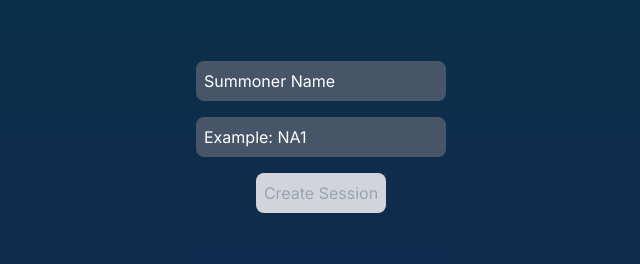
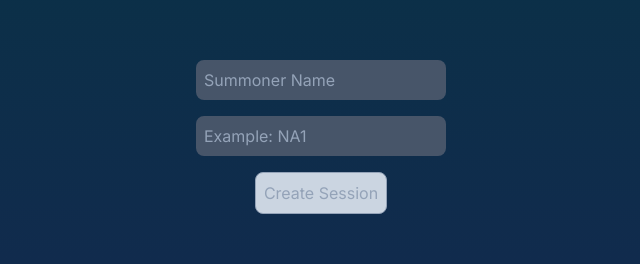
Before and after one commit to ehols001/lol-summs-tracker, a Next.js app: page / in a window 1280 px wide. Shown: the part 198-462 px from the top of the page, without its empty margins (319-959 px from the left). Built offline with nearby package versions, Linux system fonts and the light colour scheme.

Commit message:
uniform styling across pages

```diff
--- a/app/create-session/page.tsx
+++ b/app/create-session/page.tsx
@@ -76,7 +76,7 @@
                     }
                 </div>
                 {!isCopied ?
-                    <div className='bg-gray-300 text-gray-400 px-2 py-1 border border-gray-400 rounded-lg'>
+                    <div className='bg-slate-300 text-slate-400 px-2 py-1 border border-slate-400 rounded-lg'>
                         Continue
                     </div>
                     : <Link
--- a/app/join-session/page.tsx
+++ b/app/join-session/page.tsx
@@ -16,11 +16,11 @@
 
                 <input name='teamCode'
                     placeholder="Game Code"
-                    className='bg-slate-600 m-2 p-2 rounded-lg placeholder-white'
+                    className='bg-slate-600 m-2 p-2 rounded-lg placeholder-slate-400'
                     onChange={(e) => setTeamCode(e.target.value)} />
 
                 {team_code === '' ?
-                    <div className='bg-gray-300 text-gray-400 px-2 py-1 border border-gray-400 rounded-lg'>
+                    <div className='bg-slate-300 text-slate-400 px-2 py-1 border border-slate-400 rounded-lg'>
                         Submit
                     </div>
                     : <Link
--- a/app/page.tsx
+++ b/app/page.tsx
@@ -11,16 +11,16 @@
         <div className="flex min-h-screen flex-col items-center justify-center p-24">
             <input name='summonerName'
                 placeholder='Summoner Name'
-                className='bg-slate-600 m-2 p-2 rounded-lg placeholder-white'
+                className='bg-slate-600 m-2 p-2 rounded-lg placeholder-slate-400'
                 onChange={(e) => setSummonerNameValue(e.target.value)} />
 
             <input name='tagLine'
                 placeholder='Example: NA1'
-                className='bg-slate-600 m-2 p-2 rounded-lg placeholder-white'
+                className='bg-slate-600 m-2 p-2 rounded-lg placeholder-slate-400'
                 onChange={(e) => setTagLineValue(e.target.value)} />
 
             {(summonerNameValue === '' || tagLineValue === '') ?
-                <div className='bg-gray-300 text-gray-400 m-2 p-2 rounded-lg'>
+                <div className='bg-slate-300 text-slate-400 m-2 p-2 border border-slate-400 rounded-lg'>
                     Create Session
                 </div>
                 :
```
